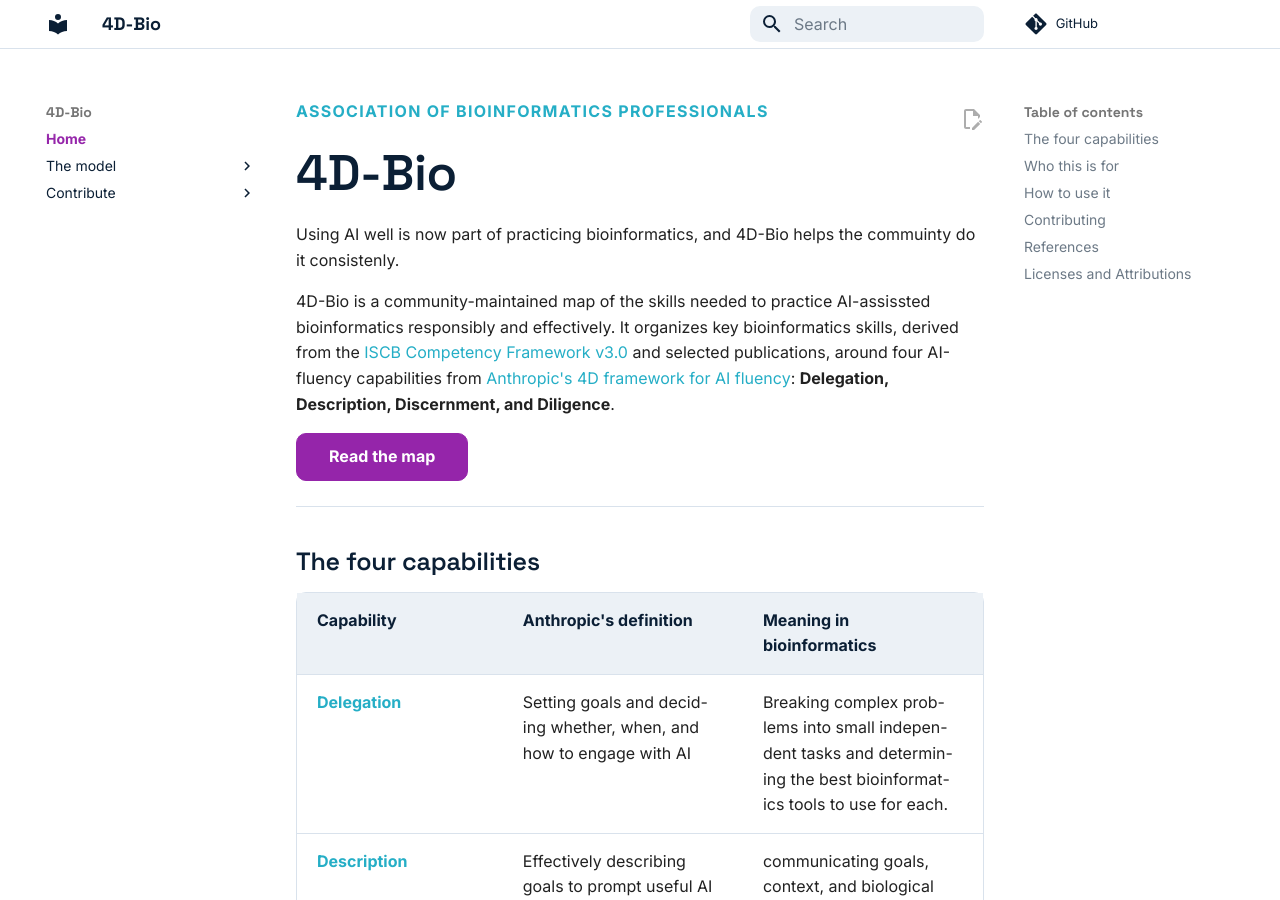
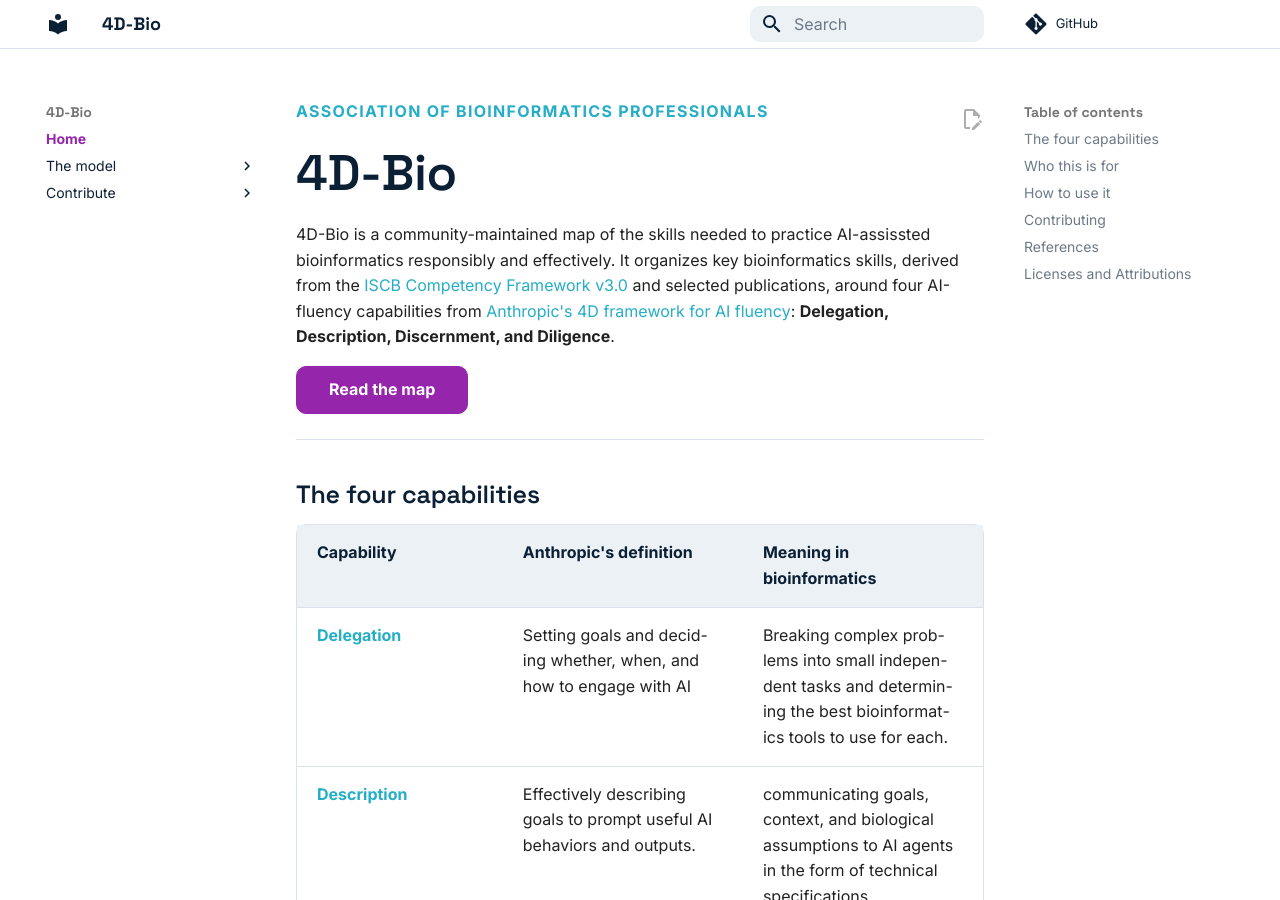
Before and after one commit to larisa-msoto/ai-bioinformatics-practice-model, an MkDocs documentation site: the page built from docs/index.md, in a window 1280 px wide and 900 px high. Built offline with MkDocs 1.6.1 and Material for MkDocs 9.7.7, drawn with Linux system fonts in a browser that asks for light colours; comment, search, counter and statistics services are not loaded.

```diff
--- a/docs/index.md
+++ b/docs/index.md
@@ -1,8 +1,6 @@
 <p class="eyebrow">Association of Bioinformatics Professionals</p>
 
 # 4D-Bio
-
-Using AI well is now part of practicing bioinformatics, and 4D-Bio helps the commuinty do it consistenly.
 
 4D-Bio is a community-maintained map of the skills needed to practice AI-assissted bioinformatics responsibly and effectively. It organizes key bioinformatics skills, derived from the [ISCB Competency Framework v3.0](https://competency.ebi.ac.uk/framework/iscb/3.0) and selected publications, around four AI-fluency capabilities from
 [Anthropic's 4D framework for AI fluency](https://www-cdn.anthropic.com/334975cdec18f744b4fa511dc8518bd8d119d29d.pdf?ref=hackshackers.com):
```
